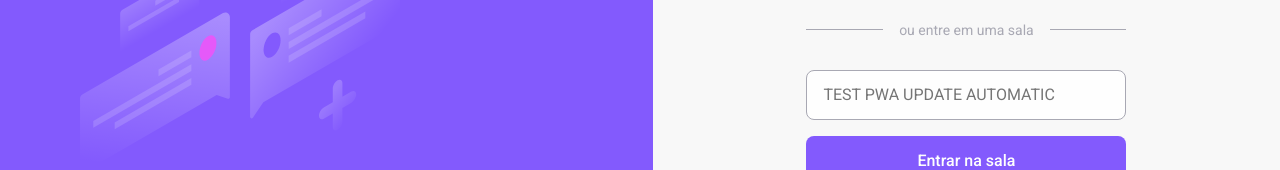
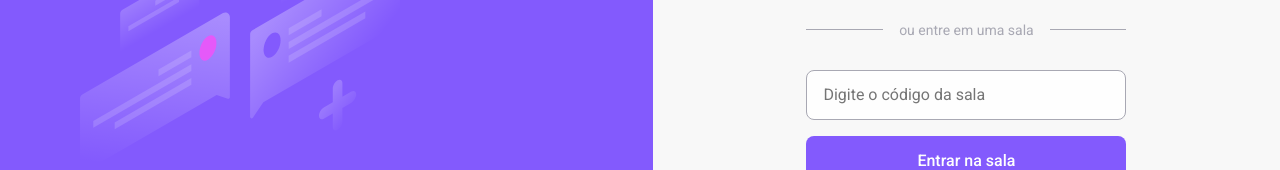
Before and after one commit to Daniel-Vinicius/letmeask, a React (Create React App) app: page / in a window 1280 px wide. Shown: the part 363-533 px from the top of the page. Built offline with nearby package versions, Linux system fonts and the light colour scheme; no server answers.

Commit message:
Teste Supremo

```diff
--- a/src/pages/Home.tsx
+++ b/src/pages/Home.tsx
@@ -75,7 +75,7 @@ export function Home(): JSX.Element {
           <form onSubmit={handleJoinRoom}>
             <input
               type="text"
-              placeholder="TEST PWA UPDATE AUTOMATIC"
+              placeholder="Digite o código da sala"
               value={roomCode}
               onChange={(event) => setRoomCode(event.target.value)}
             />
```
